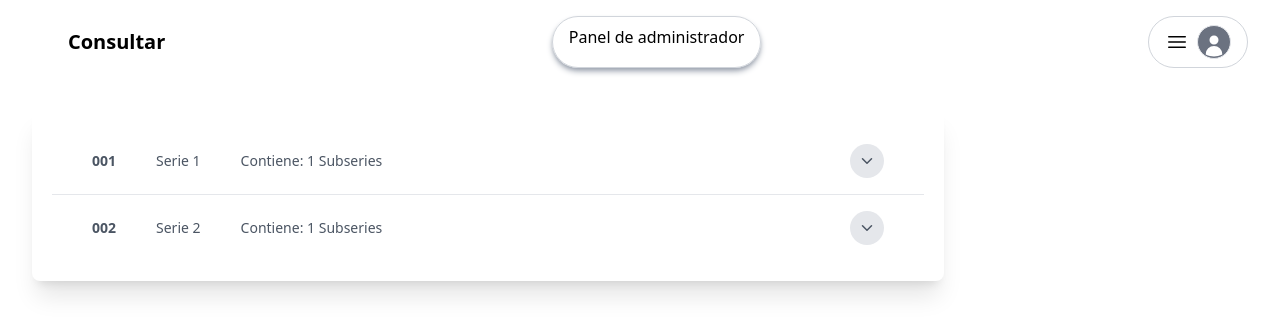
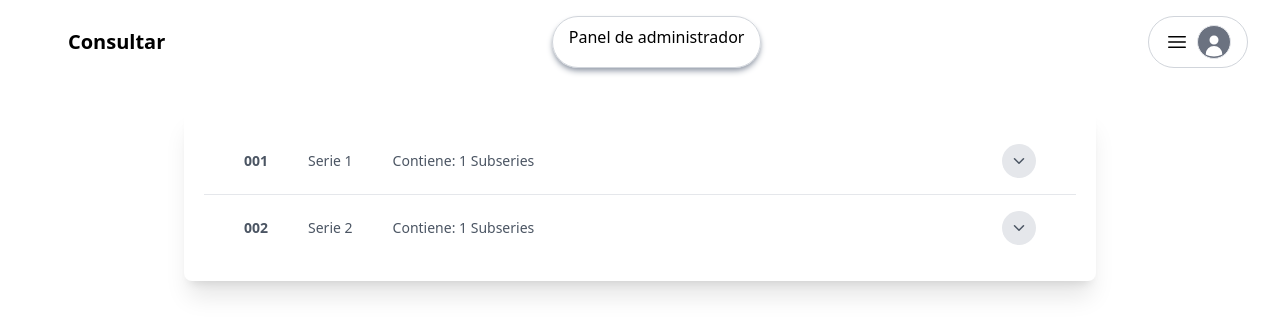
Before and after one commit to WilcarOrtiz/ParcialPatrones, a React (Vite) app: page /account/DocumentRetentionTable in a window 1280 px wide. Shown: the top 334 px of the page. Built offline with nearby package versions, Linux system fonts and the light colour scheme.

Commit message:
cambios en tabla retenciones

```diff
--- a/src/components/DocumentRetentionTable/DocumentRetentionTable.jsx
+++ b/src/components/DocumentRetentionTable/DocumentRetentionTable.jsx
@@ -1,5 +1,5 @@
 import { useState } from "react";
-import { Plus, ChevronDown, ChevronUp, X } from "lucide-react";
+import { Plus, ChevronDown, ChevronUp } from "lucide-react";
 import SubseriesList from "./SubseriesList"; // Importa el componente hijo
 
 const SeriesComponent = () => {
@@ -22,9 +22,9 @@ const SeriesComponent = () => {
       descripcion: "Serie 2",
       subseries: [
         {
-          codigo: "001-2",
-          descripcion: "Subserie 1",
-          tipoDocumento: ["Documento A", "Documento B"],
+          codigo: "002-1",
+          descripcion: "Subserie 2",
+          tipoDocumento: ["Documento C", "Documento D"],
         },
       ],
     },
@@ -54,9 +54,10 @@ const SeriesComponent = () => {
   };
 
   return (
-    <div className="mt-10 w-3/4 bg-white shadow-xl rounded-lg p-5">
+    <div className="mt-10 w-3/4 bg-white shadow-xl rounded-lg p-5 mx-auto">
       {series.map((serie) => (
         <div key={serie.codigo} className="border-b last:border-none py-4">
+          {/* Contenedor de la serie */}
           <div className="flex justify-between items-center">
             <div className="flex pl-10 flex-wrap gap-x-10 items-center">
               <span className="text-gray-600 text-sm font-bold">
@@ -84,12 +85,17 @@ const SeriesComponent = () => {
             </div>
           </div>
 
+          {/* Contenedor de subseries centrado */}
           {expandedSeries[serie.codigo] && (
-            <SubseriesList
-              serie={serie}
-              setSeries={setSeries} // <-- Pasar setSeries
-              onAddSubserie={handleAddSubserie}
-            />
+            <div className="flex justify-center mt-4">
+              <div className="w-full max-w-2xl">
+                <SubseriesList
+                  serie={serie}
+                  setSeries={setSeries}
+                  onAddSubserie={handleAddSubserie}
+                />
+              </div>
+            </div>
           )}
         </div>
       ))}
--- a/src/components/DocumentRetentionTable/SubseriesList.jsx
+++ b/src/components/DocumentRetentionTable/SubseriesList.jsx
@@ -31,14 +31,17 @@ const SubseriesList = ({ serie, setSeries, onAddSubserie }) => {
 
   const handleSaveSubserie = () => {
     if (newSubserie.codigo && newSubserie.descripcion) {
+      //METODO PARA AGREGAR UNA GUARDAR UNA SUBSERIE
       console.log("nueva subserie", newSubserie);
       onAddSubserie(serie.codigo, newSubserie);
+
       closeModal();
     }
   };
 
   const handleSaveDocumento = () => {
     if (newDocumento.tipoDocumento && selectedSubserie) {
+      //METODO PARA AGREGAR UN TIPO DE DOCUMENTO A UNA SUBSERIE
       console.log(
         "Nuevo documento: ",
         newDocumento,
```
